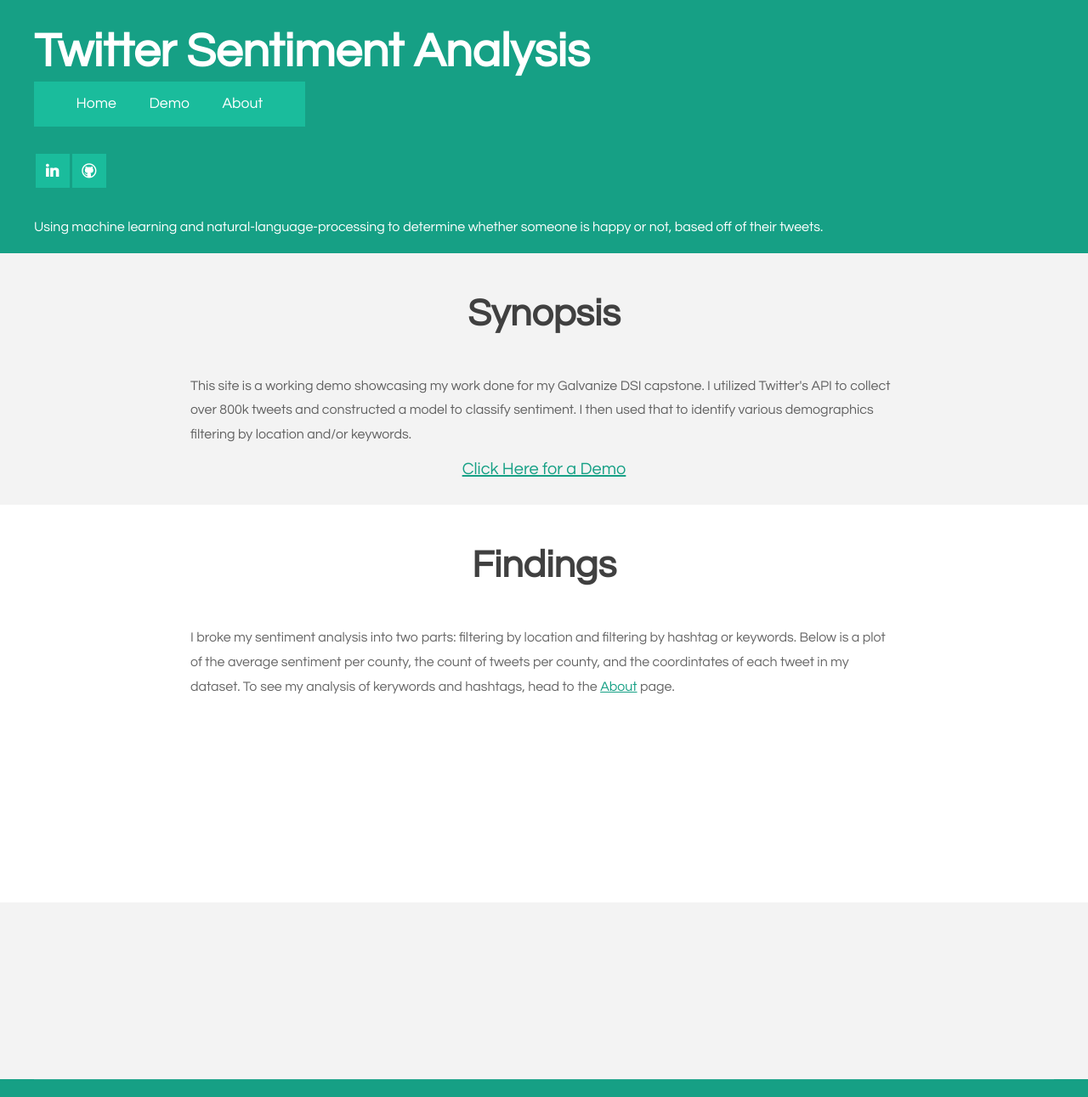
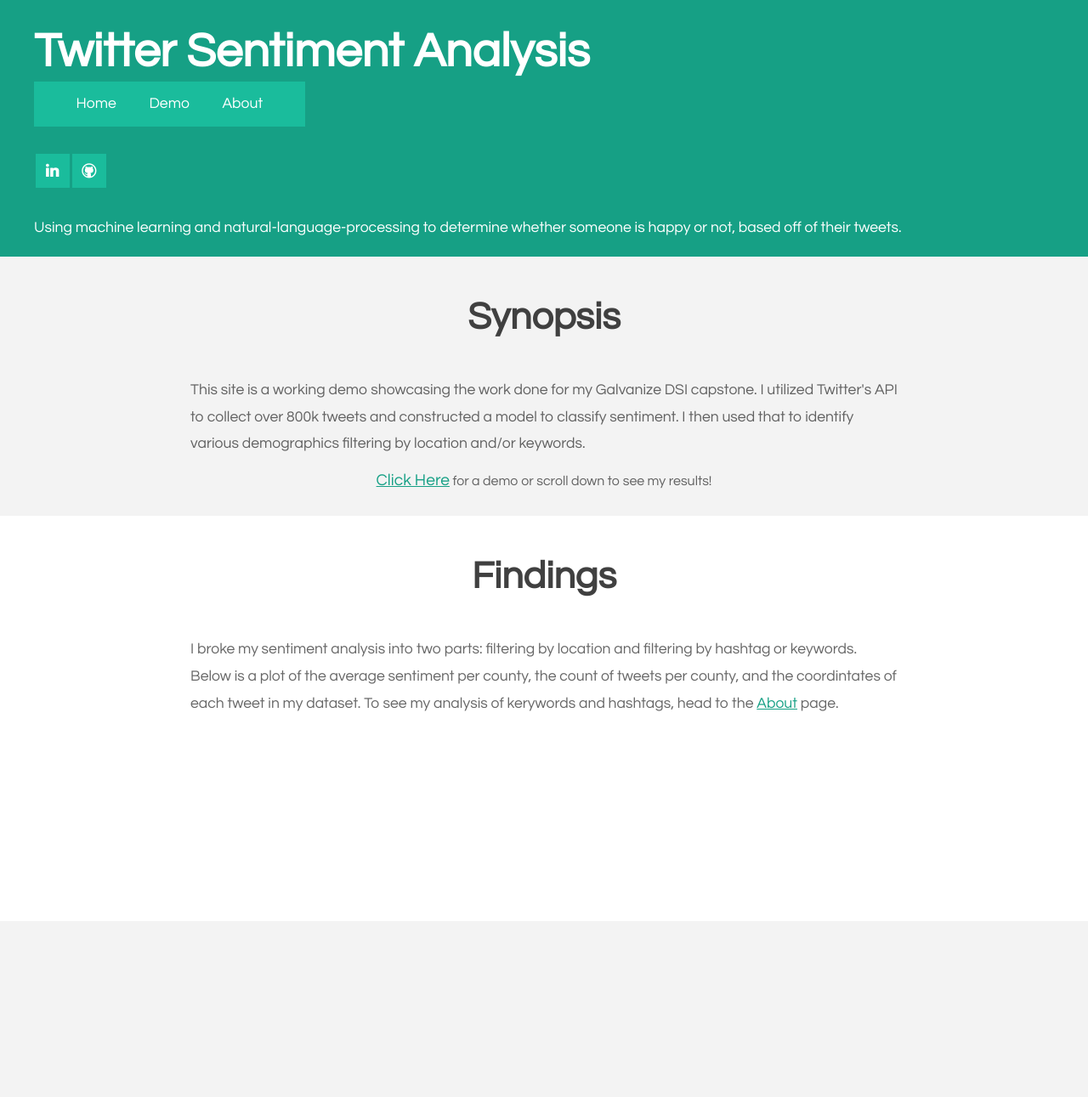
Before and after one commit to tyleratk/twitter-sentiment, a Flask app: page / in a window 1280 px wide. Shown: the top 1291 px of the page at 85% size. Run offline with Flask 2, Linux system fonts and the light colour scheme; parts of the project's set-up code (start-up, migrations or seed data) failed here and were passed over; some libraries are stand-ins or nearby versions.

Commit message:
Updates html

```diff
--- a/web_app/app.py
+++ b/web_app/app.py
@@ -10,8 +10,8 @@
 import io
 import pickle
 import sys
-# sys.path.insert(0, '/Users/galvanize/twitter/src')
-sys.path.insert(0, '/home/ubuntu/twitter/src')
+sys.path.insert(0, '/Users/galvanize/twitter/src')
+# sys.path.insert(0, '/home/ubuntu/twitter/src')
 from new_model import TwitterClassifier
 
 with open('static/models/model.pkl', 'rb') as infile:
@@ -116,5 +116,5 @@
 
 
 if __name__ == '__main__':
-    # app.run('0.0.0.0', port=8000, debug=True)
-    app.run('0.0.0.0', port=8105, threaded=True)
+    app.run('0.0.0.0', port=8000, debug=True)
+    # app.run('0.0.0.0', port=8105, threaded=True)
--- a/web_app/static/css/main.css
+++ b/web_app/static/css/main.css
@@ -103,6 +103,7 @@
 	p
 	{
 		line-height: 180%;
+		font-size:110%
 	}
 
 	strong
--- a/web_app/templates/index.html
+++ b/web_app/templates/index.html
@@ -52,50 +52,11 @@
 		<h2>Synopsis</h2>
 	</div>
 	<div>
-		<!-- <p id="page-p" style="font-size: 75%;text-align: center;">(Scroll down to get straight to my findings)<br><br></p> -->
 		<p id="page-p">
-		This site is a working demo showcasing my work done for my Galvanize DSI capstone. I utilized Twitter's API to collect over 800k tweets and constructed a model to classify sentiment. I then used that to identify various demographics filtering by location and/or keywords.
-	</p><br>
-	<a href="\demo" style="font-size: 125%">Click Here for a Demo</a><br><br><br>
+		This site is a working demo showcasing the work done for my Galvanize DSI capstone. I utilized Twitter's API to collect over 800k tweets and constructed a model to classify sentiment. I then used that to identify various demographics filtering by location and/or keywords.</p>
+	<br>
+	<a href="\demo" style="font-size:120%">Click Here</a> for a demo or scroll down to see my results!<br><br><br>
 	</div>
-
-	<!-- <p id="page-p" style='font-size: 75%;'>
-		(Scroll down to get straight to my findings)
-	</p> -->
-	<!-- <p id="page-p" style="text-align: center;">
-
-	</p> -->
-	<!-- <div>
-		<h3>Motivation for this project</h3>
-	</div>
-	<p id="page-p">
-	What is sentiment analysis? Sentiment analysis is simply working out if a piece of text is positive, neutral, or negative depending on the type of wording they use, any emoji's etc. An example of positive and negative tweets would look like:<br><br>
-	<table style="width:60%;margin: 0px auto;">
-		<tr>
-    	<th>Happy</th>
-    	<th>Sad</th>
-  	</tr>
-		<tr>
-			<th>
-				<img src='/static/images/happy_tweet.png' width='350'><br>
-			</th>
-			<th>
-				<img src='/static/images/sad_tweet.png' width='350'>
-			</th>
-		</tr>
-	</table>
-
-	</p><br>
-
-	<h3>Collecting Data</h3>
-	<p id="page-p">I collected my data using twitter's streaming API. Over the course of about a week I collected a total of 800k tweets that were sent out from the United States. After receiving a tweet from the API, I parsed it to pull out only the data I wanted, the text, time, location, etc and saved it to a mongo database.</p><br>
-	<h3>Modeling</h3>
-	<p id="page-p">To get sentiment, I used a package built into the python package nltk called Vader which stands for Valence Aware Dictionary and sEntiment Reasoner. It is a lexicon and rule-based sentiment analyzer that performs extremely well with sentiments expressed in social media. Social media is hard for natural language processing because people rarely use proper sentence structure and tend to use a lot of slang, and this is where Vader outperforms other tools. Using the examples from above, we can get a sentiment score of the tweet. After cleaning the text we get a score composite score of <b>.99</b> and <b>-.98</b> respectively.<br><br>
-	After labeling my tweets on a scale from -1 to 1, I decided to create a range for positive, neutral, and negative tweets and chose >= .1 as positive, > -0.1 and < 0.1 as neutral and <= -0.1 as negative. After cleaning the tweets to remove links, usernames, and hashtags I then created combinations of the following models paired with both CountVectorizer and TfidfVectorizer: Naive Bayes, LinearSVC, and Random Forest Classifier. Ultimately, the LinearSVC along with CountVectorizer performed the best.<br><br> -->
-	<!-- The CountVectorizer simply turns all my tweets into a matrix of token counts.  -->
-
-<!-- </p>
-</div> -->
 
 <div class="wrapper">
 	<div class="title">
@@ -140,30 +101,6 @@
 	</script>
 </div>
 	<br><br><br><br><br><br>
-	<!-- <div class="title">
-		<h2>Other Plots</h2><br>
-		<p id="page-p">
-			To apply this to a real topic, I filtered tweets containing words and hashtags that related to the two NFL teams playing in Super Bowl LII. I created two groups, one about the Patriots (‘pats, brady, patriots’ etc.) and one about the Eagles (‘eagles’,‘Philadelphia’,‘nick foles’, etc.). Not surprisingly, most people from Massachusetts were tweeting about the Patriots and same for Pennsylvania and the Eagles.
-		</p><br>
-		<img src="/static/images/pats.png" width='850'><br><br>
-		<img src="/static/images/eagles.png" width='850'><br><br><br><br>
-		<h2>Word Clouds</h2>
-		<p id="page-p">
-			Using the same keywords as above, I constructed two word clouds, one for the positive tweets and one for the negative tweets. Can you guess which one is which?
-		</p>
-		<p id="page-p" style="font-size: 75%;text-align: center;">
-			(hint: the top one is positive sentiment)
-		</p>
-		<img src="/static/images/pos_cloud.png" width='850'><br><br>
-		<img src="/static/images/neg_cloud.png" width='850'><br><br><br><br>
-		<h2>Grouping by topic</h2>
-		<p id="page-p">
-
-		</p>
-		<img src="/static/images/pos_semantic.png" width='850'>
-		<img src="/static/images/neg_semantic.png" width='850'><br><br>
-
-	</div> -->
 	</div>
 </div>
 
```
